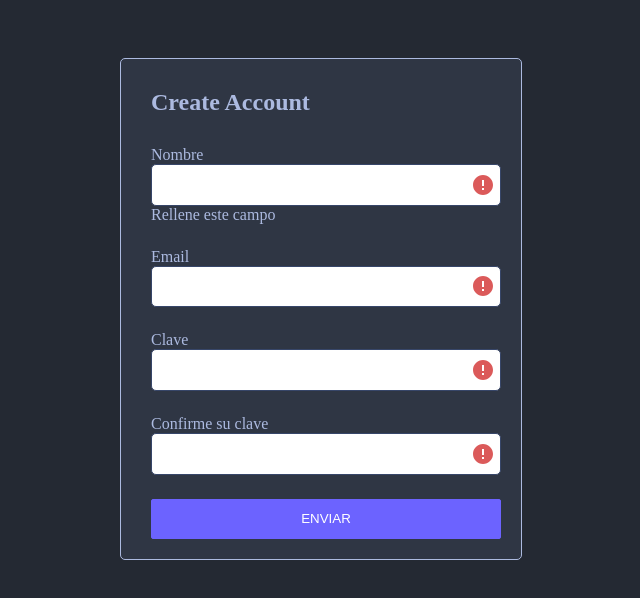
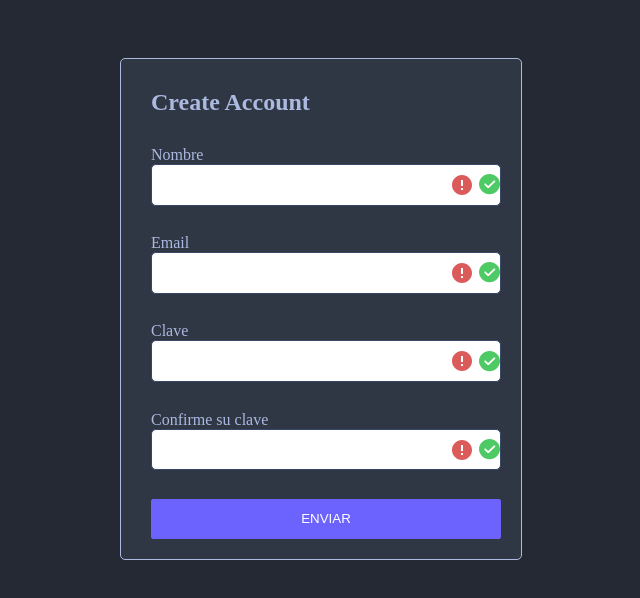
Before and after one commit to mdanieladla/bjform, a plain HTML site: page index.html in a window 1280 px wide. Shown: the whole page, without its empty margins (319-959 px from the left). Drawn offline with Linux system fonts and the light colour scheme.

Commit message:
changed classes and cleaned code

```diff
--- a/index.html
+++ b/index.html
@@ -14,37 +14,46 @@
         <div class="input-div">
           <label for="">Nombre</label>
           <div class="container">
-            <input class="input" type="text" name="" id="" />
+            <input class="input" type="text" id="name" />
             <img src="./images/error-icon.svg" class="err" alt="" />
+            <img src="./images/success-icon.svg" class="okay" alt="" />
           </div>
-          <span>Rellene este campo</span>
+          <span class="err-msg"></span>
         </div>
+
         <div class="input-div">
           <label for="">Email</label>
           <div class="container">
-            <input class="input" type="text" name="" id="" />
+            <input class="input" type="text" id="email" />
             <img src="./images/error-icon.svg" class="err" alt="" />
+            <img src="./images/success-icon.svg" class="okay" alt="" />
           </div>
-          <!-- <span>Rellene este campo</span> -->
+          <span class="err-msg"></span>
         </div>
+
         <div class="input-div">
           <label for="">Clave</label>
           <div class="container">
-            <input class="input" type="text" name="" id="" />
+            <input class="input" type="password" id="password" />
             <img src="./images/error-icon.svg" class="err" alt="" />
+            <img src="./images/success-icon.svg" class="okay" alt="" />
           </div>
-          <!-- <span>Rellene este campo</span> -->
+          <span class="err-msg"></span>
         </div>
+
         <div class="input-div">
           <label for="">Confirme su clave</label>
           <div class="container">
-            <input class="input" type="text" name="" id="" />
+            <input class="input" type="password" id="confirmPass" />
             <img src="./images/error-icon.svg" class="err" alt="" />
+            <img src="./images/success-icon.svg" class="okay" alt="" />
           </div>
-          <!-- <span>Rellene este campo</span> -->
+          <span class="err-msg"></span>
         </div>
+
         <button class="btn" type="submit">Enviar</button>
       </form>
     </section>
+    <script src="./index.js"></script>
   </body>
 </html>
```
